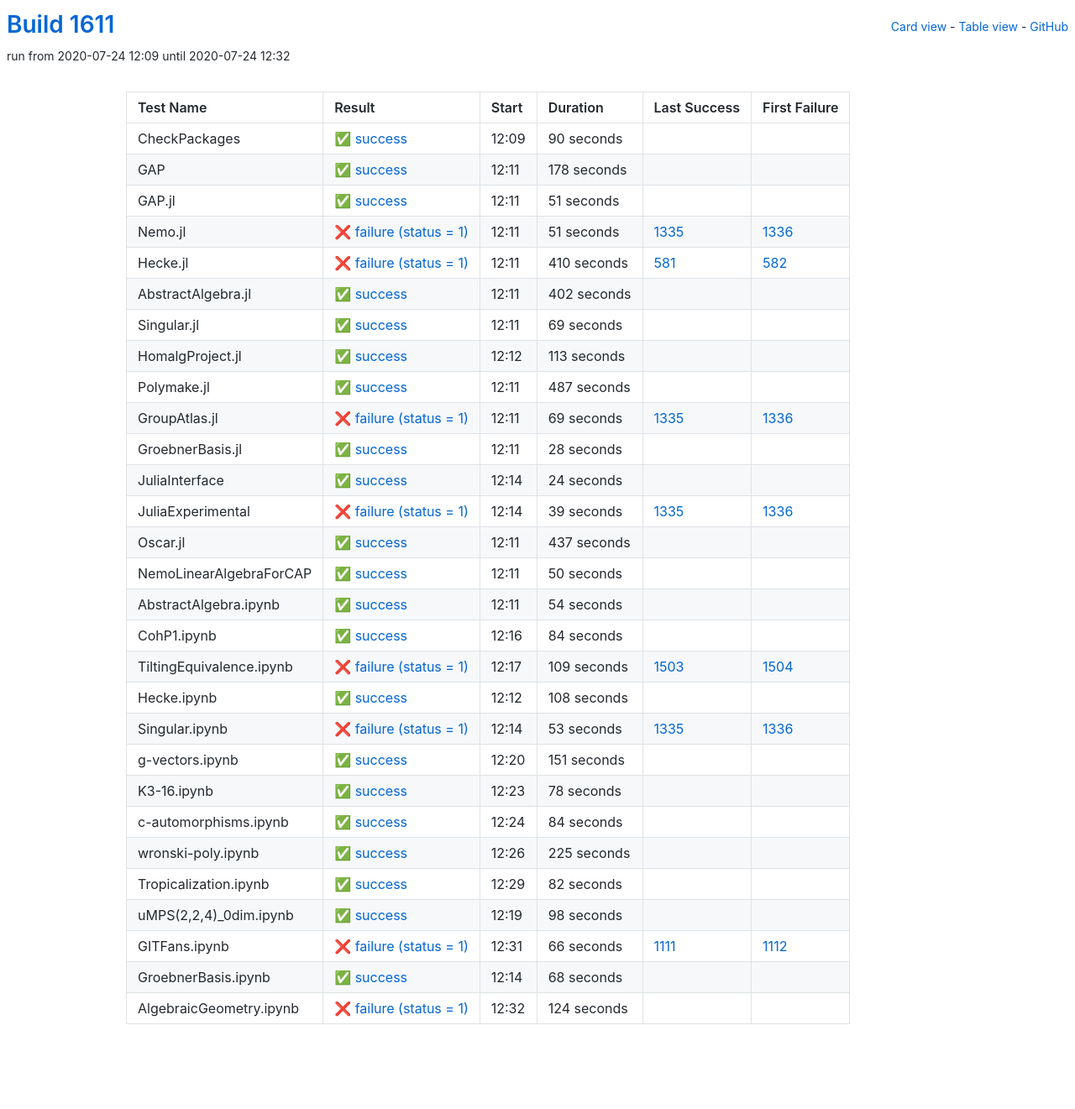
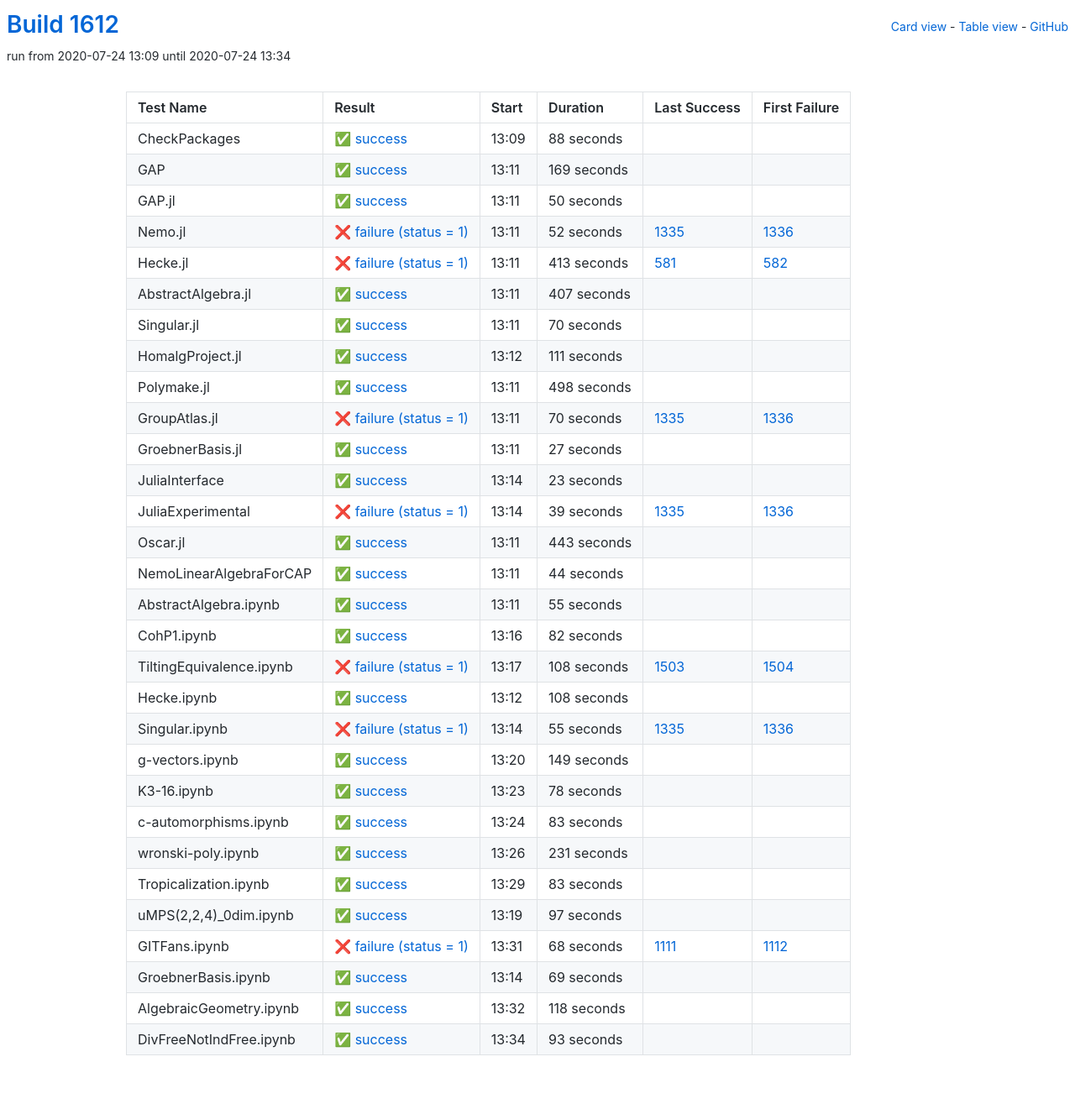
Before and after one commit to oscar-system/oscar-ci-status-1.4, a Jekyll site: the page built from table.html, in a window 1280 px wide. Shown: the whole page at 84% size. Built offline with Jekyll 4.4.1, drawn with Linux system fonts in a browser that asks for light colours; before the commit the page ends 1284 px from its top, so only the background shows below that.

Commit message:
Build #1612

```diff
--- a/_data/ci.yml
+++ b/_data/ci.yml
@@ -1,6 +1,6 @@
 ---
-build: 1611
-build_url: https://oscarci.mathematik.uni-kl.de/job/oscar-julia-1.4/1611/
+build: 1612
+build_url: https://oscarci.mathematik.uni-kl.de/job/oscar-julia-1.4/1612/
 job: oscar-julia-1.4
 organization: oscar-system
 repo: oscar-ci-status-1.4
@@ -8,152 +8,152 @@ repourl: https://github.com/oscar-system/oscar-ci-status-1.4
 tests:
 - name: CheckPackages
   id: checkpackages
-  log: https://oscarci.mathematik.uni-kl.de/job/oscar-julia-1.4/1611/artifact/logs/build-1611/CheckPackages.log
-  start: 2020-07-24 12:09
+  log: https://oscarci.mathematik.uni-kl.de/job/oscar-julia-1.4/1612/artifact/logs/build-1612/CheckPackages.log
+  start: 2020-07-24 13:09
   success: true
   exitcode: 0
   status: success
-  duration: 90
+  duration: 88
   last_success: false
   last_success_url:
   first_failure: false
   first_failure_url:
 - name: GAP
   id: gap
-  log: https://oscarci.mathematik.uni-kl.de/job/oscar-julia-1.4/1611/artifact/logs/build-1611/GAP.log
-  start: 2020-07-24 12:11
+  log: https://oscarci.mathematik.uni-kl.de/job/oscar-julia-1.4/1612/artifact/logs/build-1612/GAP.log
+  start: 2020-07-24 13:11
   success: true
   exitcode: 0
   status: success
-  duration: 178
+  duration: 169
   last_success: false
   last_success_url:
   first_failure: false
   first_failure_url:
 - name: GAP.jl
   id: gap-jl
-  log: https://oscarci.mathematik.uni-kl.de/job/oscar-julia-1.4/1611/artifact/logs/build-1611/GAP.jl.log
-  start: 2020-07-24 12:11
+  log: https://oscarci.mathematik.uni-kl.de/job/oscar-julia-1.4/1612/artifact/logs/build-1612/GAP.jl.log
+  start: 2020-07-24 13:11
   success: true
   exitcode: 0
   status: success
-  duration: 51
+  duration: 50
   last_success: false
   last_success_url:
   first_failure: false
   first_failure_url:
 - name: Nemo.jl
   id: nemo-jl
-  log: https://oscarci.mathematik.uni-kl.de/job/oscar-julia-1.4/1611/artifact/logs/build-1611/Nemo.jl.log
-  start: 2020-07-24 12:11
+  log: https://oscarci.mathematik.uni-kl.de/job/oscar-julia-1.4/1612/artifact/logs/build-1612/Nemo.jl.log
+  start: 2020-07-24 13:11
   success: false
   exitcode: 1
   status: failure
-  duration: 51
+  duration: 52
   last_success: 1335
   last_success_url: https://oscarci.mathematik.uni-kl.de/job/oscar-julia-1.4/1335/
   first_failure: 1336
   first_failure_url: https://oscarci.mathematik.uni-kl.de/job/oscar-julia-1.4/1336/
 - name: Hecke.jl
   id: hecke-jl
-  log: https://oscarci.mathematik.uni-kl.de/job/oscar-julia-1.4/1611/artifact/logs/build-1611/Hecke.jl.log
-  start: 2020-07-24 12:11
+  log: https://oscarci.mathematik.uni-kl.de/job/oscar-julia-1.4/1612/artifact/logs/build-1612/Hecke.jl.log
+  start: 2020-07-24 13:11
   success: false
   exitcode: 1
   status: failure
-  duration: 410
+  duration: 413
   last_success: 581
   last_success_url: https://oscarci.mathematik.uni-kl.de/job/oscar-julia-1.4/581/
   first_failure: 582
   first_failure_url: https://oscarci.mathematik.uni-kl.de/job/oscar-julia-1.4/582/
 - name: AbstractAlgebra.jl
   id: abstractalgebra-jl
-  log: https://oscarci.mathematik.uni-kl.de/job/oscar-julia-1.4/1611/artifact/logs/build-1611/AbstractAlgebra.jl.log
-  start: 2020-07-24 12:11
+  log: https://oscarci.mathematik.uni-kl.de/job/oscar-julia-1.4/1612/artifact/logs/build-1612/AbstractAlgebra.jl.log
+  start: 2020-07-24 13:11
   success: true
   exitcode: 0
   status: success
-  duration: 402
+  duration: 407
   last_success: false
   last_success_url:
   first_failure: false
   first_failure_url:
 - name: Singular.jl
   id: singular-jl
-  log: https://oscarci.mathematik.uni-kl.de/job/oscar-julia-1.4/1611/artifact/logs/build-1611/Singular.jl.log
-  start: 2020-07-24 12:11
+  log: https://oscarci.mathematik.uni-kl.de/job/oscar-julia-1.4/1612/artifact/logs/build-1612/Singular.jl.log
+  start: 2020-07-24 13:11
   success: true
   exitcode: 0
   status: success
-  duration: 69
+  duration: 70
   last_success: false
   last_success_url:
   first_failure: false
   first_failure_url:
 - name: HomalgProject.jl
   id: homalgproject-jl
-  log: https://oscarci.mathematik.uni-kl.de/job/oscar-julia-1.4/1611/artifact/logs/build-1611/HomalgProject.jl.log
-  start: 2020-07-24 12:12
+  log: https://oscarci.mathematik.uni-kl.de/job/oscar-julia-1.4/1612/artifact/logs/build-1612/HomalgProject.jl.log
+  start: 2020-07-24 13:12
   success: true
   exitcode: 0
   status: success
-  duration: 113
+  duration: 111
   last_success: false
   last_success_url:
   first_failure: false
   first_failure_url:
 - name: Polymake.jl
   id: polymake-jl
-  log: https://oscarci.mathematik.uni-kl.de/job/oscar-julia-1.4/1611/artifact/logs/build-1611/Polymake.jl.log
-  start: 2020-07-24 12:11
+  log: https://oscarci.mathematik.uni-kl.de/job/oscar-julia-1.4/1612/artifact/logs/build-1612/Polymake.jl.log
+  start: 2020-07-24 13:11
   success: true
   exitcode: 0
   status: success
-  duration: 487
+  duration: 498
   last_success: false
   last_success_url:
   first_failure: false
   first_failure_url:
 - name: GroupAtlas.jl
   id: groupatlas-jl
-  log: https://oscarci.mathematik.uni-kl.de/job/oscar-julia-1.4/1611/artifact/logs/build-1611/GroupAtlas.jl.log
-  start: 2020-07-24 12:11
+  log: https://oscarci.mathematik.uni-kl.de/job/oscar-julia-1.4/1612/artifact/logs/build-1612/GroupAtlas.jl.log
+  start: 2020-07-24 13:11
   success: false
   exitcode: 1
   status: failure
-  duration: 69
+  duration: 70
   last_success: 1335
   last_success_url: https://oscarci.mathematik.uni-kl.de/job/oscar-julia-1.4/1335/
   first_failure: 1336
   first_failure_url: https://oscarci.mathematik.uni-kl.de/job/oscar-julia-1.4/1336/
 - name: GroebnerBasis.jl
   id: groebnerbasis-jl
-  log: https://oscarci.mathematik.uni-kl.de/job/oscar-julia-1.4/1611/artifact/logs/build-1611/GroebnerBasis.jl.log
-  start: 2020-07-24 12:11
+  log: https://oscarci.mathematik.uni-kl.de/job/oscar-julia-1.4/1612/artifact/logs/build-1612/GroebnerBasis.jl.log
+  start: 2020-07-24 13:11
   success: true
   exitcode: 0
   status: success
-  duration: 28
+  duration: 27
   last_success: false
   last_success_url:
   first_failure: false
   first_failure_url:
 - name: JuliaInterface
   id: juliainterface
-  log: https://oscarci.mathematik.uni-kl.de/job/oscar-julia-1.4/1611/artifact/logs/build-1611/JuliaInterface.log
-  start: 2020-07-24 12:14
+  log: https://oscarci.mathematik.uni-kl.de/job/oscar-julia-1.4/1612/artifact/logs/build-1612/JuliaInterface.log
+  start: 2020-07-24 13:14
   success: true
   exitcode: 0
   status: success
-  duration: 24
+  duration: 23
   last_success: false
   last_success_url:
   first_failure: false
   first_failure_url:
 - name: JuliaExperimental
   id: juliaexperimental
-  log: https://oscarci.mathematik.uni-kl.de/job/oscar-julia-1.4/1611/artifact/logs/build-1611/JuliaExperimental.log
-  start: 2020-07-24 12:14
+  log: https://oscarci.mathematik.uni-kl.de/job/oscar-julia-1.4/1612/artifact/logs/build-1612/JuliaExperimental.log
+  start: 2020-07-24 13:14
   success: false
   exitcode: 1
   status: failure
@@ -164,68 +164,68 @@ tests:
   first_failure_url: https://oscarci.mathematik.uni-kl.de/job/oscar-julia-1.4/1336/
 - name: Oscar.jl
   id: oscar-jl
-  log: https://oscarci.mathematik.uni-kl.de/job/oscar-julia-1.4/1611/artifact/logs/build-1611/Oscar.jl.log
-  start: 2020-07-24 12:11
+  log: https://oscarci.mathematik.uni-kl.de/job/oscar-julia-1.4/1612/artifact/logs/build-1612/Oscar.jl.log
+  start: 2020-07-24 13:11
   success: true
   exitcode: 0
   status: success
-  duration: 437
+  duration: 443
   last_success: false
   last_success_url:
   first_failure: false
   first_failure_url:
 - name: NemoLinearAlgebraForCAP
   id: nemolinearalgebraforcap
-  log: https://oscarci.mathematik.uni-kl.de/job/oscar-julia-1.4/1611/artifact/logs/build-1611/NemoLinearAlgebraForCAP.log
-  start: 2020-07-24 12:11
+  log: https://oscarci.mathematik.uni-kl.de/job/oscar-julia-1.4/1612/artifact/logs/build-1612/NemoLinearAlgebraForCAP.log
+  start: 2020-07-24 13:11
   success: true
   exitcode: 0
   status: success
-  duration: 50
+  duration: 44
   last_success: false
   last_success_url:
   first_failure: false
   first_failure_url:
 - name: AbstractAlgebra.ipynb
   id: abstractalgebra-ipynb
-  log: https://oscarci.mathematik.uni-kl.de/job/oscar-julia-1.4/1611/artifact/logs/build-1611/AbstractAlgebra.ipynb.log
-  start: 2020-07-24 12:11
+  log: https://oscarci.mathematik.uni-kl.de/job/oscar-julia-1.4/1612/artifact/logs/build-1612/AbstractAlgebra.ipynb.log
+  start: 2020-07-24 13:11
   success: true
   exitcode: 0
   status: success
-  duration: 54
+  duration: 55
   last_success: false
   last_success_url:
   first_failure: false
   first_failure_url:
 - name: CohP1.ipynb
   id: cohp1-ipynb
-  log: https://oscarci.mathematik.uni-kl.de/job/oscar-julia-1.4/1611/artifact/logs/build-1611/CohP1.ipynb.log
-  start: 2020-07-24 12:16
+  log: https://oscarci.mathematik.uni-kl.de/job/oscar-julia-1.4/1612/artifact/logs/build-1612/CohP1.ipynb.log
+  start: 2020-07-24 13:16
   success: true
   exitcode: 0
   status: success
-  duration: 84
+  duration: 82
   last_success: false
   last_success_url:
   first_failure: false
   first_failure_url:
 - name: TiltingEquivalence.ipynb
   id: tiltingequivalence-ipynb
-  log: https://oscarci.mathematik.uni-kl.de/job/oscar-julia-1.4/1611/artifact/logs/build-1611/TiltingEquivalence.ipynb.log
-  start: 2020-07-24 12:17
+  log: https://oscarci.mathematik.uni-kl.de/job/oscar-julia-1.4/1612/artifact/logs/build-1612/TiltingEquivalence.ipynb.log
+  start: 2020-07-24 13:17
   success: false
   exitcode: 1
   status: failure
-  duration: 109
+  duration: 108
   last_success: 1503
   last_success_url: https://oscarci.mathematik.uni-kl.de/job/oscar-julia-1.4/1503/
   first_failure: 1504
   first_failure_url: https://oscarci.mathematik.uni-kl.de/job/oscar-julia-1.4/1504/
 - name: Hecke.ipynb
   id: hecke-ipynb
-  log: https://oscarci.mathematik.uni-kl.de/job/oscar-julia-1.4/1611/artifact/logs/build-1611/Hecke.ipynb.log
-  start: 2020-07-24 12:12
+  log: https://oscarci.mathematik.uni-kl.de/job/oscar-julia-1.4/1612/artifact/logs/build-1612/Hecke.ipynb.log
+  start: 2020-07-24 13:12
   success: true
   exitcode: 0
   status: success
@@ -236,32 +236,32 @@ tests:
   first_failure_url:
 - name: Singular.ipynb
   id: singular-ipynb
-  log: https://oscarci.mathematik.uni-kl.de/job/oscar-julia-1.4/1611/artifact/logs/build-1611/Singular.ipynb.log
-  start: 2020-07-24 12:14
+  log: https://oscarci.mathematik.uni-kl.de/job/oscar-julia-1.4/1612/artifact/logs/build-1612/Singular.ipynb.log
+  start: 2020-07-24 13:14
   success: false
   exitcode: 1
   status: failure
-  duration: 53
+  duration: 55
   last_success: 1335
   last_success_url: https://oscarci.mathematik.uni-kl.de/job/oscar-julia-1.4/1335/
   first_failure: 1336
   first_failure_url: https://oscarci.mathematik.uni-kl.de/job/oscar-julia-1.4/1336/
 - name: g-vectors.ipynb
   id: g-vectors-ipynb
-  log: https://oscarci.mathematik.uni-kl.de/job/oscar-julia-1.4/1611/artifact/logs/build-1611/g-vectors.ipynb.log
-  start: 2020-07-24 12:20
+  log: https://oscarci.mathematik.uni-kl.de/job/oscar-julia-1.4/1612/artifact/logs/build-1612/g-vectors.ipynb.log
+  start: 2020-07-24 13:20
   success: true
   exitcode: 0
   status: success
-  duration: 151
+  duration: 149
   last_success: false
   last_success_url:
   first_failure: false
   first_failure_url:
 - name: K3-16.ipynb
   id: k3-16-ipynb
-  log: https://oscarci.mathematik.uni-kl.de/job/oscar-julia-1.4/1611/artifact/logs/build-1611/K3-16.ipynb.log
-  start: 2020-07-24 12:23
+  log: https://oscarci.mathematik.uni-kl.de/job/oscar-julia-1.4/1612/artifact/logs/build-1612/K3-16.ipynb.log
+  start: 2020-07-24 13:23
   success: true
   exitcode: 0
   status: success
@@ -272,85 +272,97 @@ tests:
   first_failure_url:
 - name: c-automorphisms.ipynb
   id: c-automorphisms-ipynb
-  log: https://oscarci.mathematik.uni-kl.de/job/oscar-julia-1.4/1611/artifact/logs/build-1611/c-automorphisms.ipynb.log
-  start: 2020-07-24 12:24
+  log: https://oscarci.mathematik.uni-kl.de/job/oscar-julia-1.4/1612/artifact/logs/build-1612/c-automorphisms.ipynb.log
+  start: 2020-07-24 13:24
   success: true
   exitcode: 0
   status: success
-  duration: 84
+  duration: 83
   last_success: false
   last_success_url:
   first_failure: false
   first_failure_url:
 - name: wronski-poly.ipynb
   id: wronski-poly-ipynb
-  log: https://oscarci.mathematik.uni-kl.de/job/oscar-julia-1.4/1611/artifact/logs/build-1611/wronski-poly.ipynb.log
-  start: 2020-07-24 12:26
+  log: https://oscarci.mathematik.uni-kl.de/job/oscar-julia-1.4/1612/artifact/logs/build-1612/wronski-poly.ipynb.log
+  start: 2020-07-24 13:26
   success: true
   exitcode: 0
   status: success
-  duration: 225
+  duration: 231
   last_success: false
   last_success_url:
   first_failure: false
   first_failure_url:
 - name: Tropicalization.ipynb
   id: tropicalization-ipynb
-  log: https://oscarci.mathematik.uni-kl.de/job/oscar-julia-1.4/1611/artifact/logs/build-1611/Tropicalization.ipynb.log
-  start: 2020-07-24 12:29
+  log: https://oscarci.mathematik.uni-kl.de/job/oscar-julia-1.4/1612/artifact/logs/build-1612/Tropicalization.ipynb.log
+  start: 2020-07-24 13:29
   success: true
   exitcode: 0
   status: success
-  duration: 82
+  duration: 83
   last_success: false
   last_success_url:
   first_failure: false
   first_failure_url:
 - name: uMPS(2,2,4)_0dim.ipynb
   id: umps-2-2-4-0dim-ipynb
-  log: https://oscarci.mathematik.uni-kl.de/job/oscar-julia-1.4/1611/artifact/logs/build-1611/uMPS-2-2-4-_0dim.ipynb.log
-  start: 2020-07-24 12:19
+  log: https://oscarci.mathematik.uni-kl.de/job/oscar-julia-1.4/1612/artifact/logs/build-1612/uMPS-2-2-4-_0dim.ipynb.log
+  start: 2020-07-24 13:19
   success: true
   exitcode: 0
   status: success
-  duration: 98
+  duration: 97
   last_success: false
   last_success_url:
   first_failure: false
   first_failure_url:
 - name: GITFans.ipynb
   id: gitfans-ipynb
-  log: https://oscarci.mathematik.uni-kl.de/job/oscar-julia-1.4/1611/artifact/logs/build-1611/GITFans.ipynb.log
-  start: 2020-07-24 12:31
+  log: https://oscarci.mathematik.uni-kl.de/job/oscar-julia-1.4/1612/artifact/logs/build-1612/GITFans.ipynb.log
+  start: 2020-07-24 13:31
   success: false
   exitcode: 1
   status: failure
-  duration: 66
+  duration: 68
   last_success: 1111
   last_success_url: https://oscarci.mathematik.uni-kl.de/job/oscar-julia-1.4/1111/
   first_failure: 1112
   first_failure_url: https://oscarci.mathematik.uni-kl.de/job/oscar-julia-1.4/1112/
 - name: GroebnerBasis.ipynb
   id: groebnerbasis-ipynb
-  log: https://oscarci.mathematik.uni-kl.de/job/oscar-julia-1.4/1611/artifact/logs/build-1611/GroebnerBasis.ipynb.log
-  start: 2020-07-24 12:14
+  log: https://oscarci.mathematik.uni-kl.de/job/oscar-julia-1.4/1612/artifact/logs/build-1612/GroebnerBasis.ipynb.log
+  start: 2020-07-24 13:14
   success: true
   exitcode: 0
   status: success
-  duration: 68
+  duration: 69
   last_success: false
   last_success_url:
   first_failure: false
   first_failure_url:
 - name: AlgebraicGeometry.ipynb
   id: algebraicgeometry-ipynb
-  log: https://oscarci.mathematik.uni-kl.de/job/oscar-julia-1.4/1611/artifact/logs/build-1611/AlgebraicGeometry.ipynb.log
-  start: 2020-07-24 12:32
-  success: false
-  exitcode: 1
-  status: failure
-  duration: 124
+  log: https://oscarci.mathematik.uni-kl.de/job/oscar-julia-1.4/1612/artifact/logs/build-1612/AlgebraicGeometry.ipynb.log
+  start: 2020-07-24 13:32
+  success: true
+  exitcode: 0
+  status: success
+  duration: 118
   last_success: false
   last_success_url:
   first_failure: false
   first_failure_url:
+- name: DivFreeNotIndFree.ipynb
+  id: divfreenotindfree-ipynb
+  log: https://oscarci.mathematik.uni-kl.de/job/oscar-julia-1.4/1612/artifact/logs/build-1612/DivFreeNotIndFree.ipynb.log
+  start: 2020-07-24 13:34
+  success: true
+  exitcode: 0
+  status: success
+  duration: 93
+  last_success: false
+  last_success_url:
+  first_failure: false
+  first_failure_url:
--- a/_data/github.yml
+++ b/_data/github.yml
@@ -28,3 +28,4 @@ GITFans.ipynb: https://github.com/oscar-system/GITFans
 GroebnerBasis.ipynb: https://github.com/ederc/GroebnerBasisNotebooks
 TiltingEquivalence.ipynb: https://github.com/homalg-project/CapHomalgNotebooks
 AlgebraicGeometry.ipynb: https://github.com/oscar-system/OSCARBinder
+DivFreeNotIndFree.ipynb: https://github.com/homalg-project/CapHomalgNotebooks
--- a/assets/css/cards.css
+++ b/assets/css/cards.css
@@ -99,3 +99,7 @@ Based on https://travishorn.com/responsive-grid-in-2-minutes-with-css-grid-layou
 .tiltingequivalence-ipynb h3 {
   font-size:1.3em !important
 }
+
+divfreenotindfree-ipynb {
+  font-size:1.6em !important
+}
```
Also changed, not shown: README.md.
